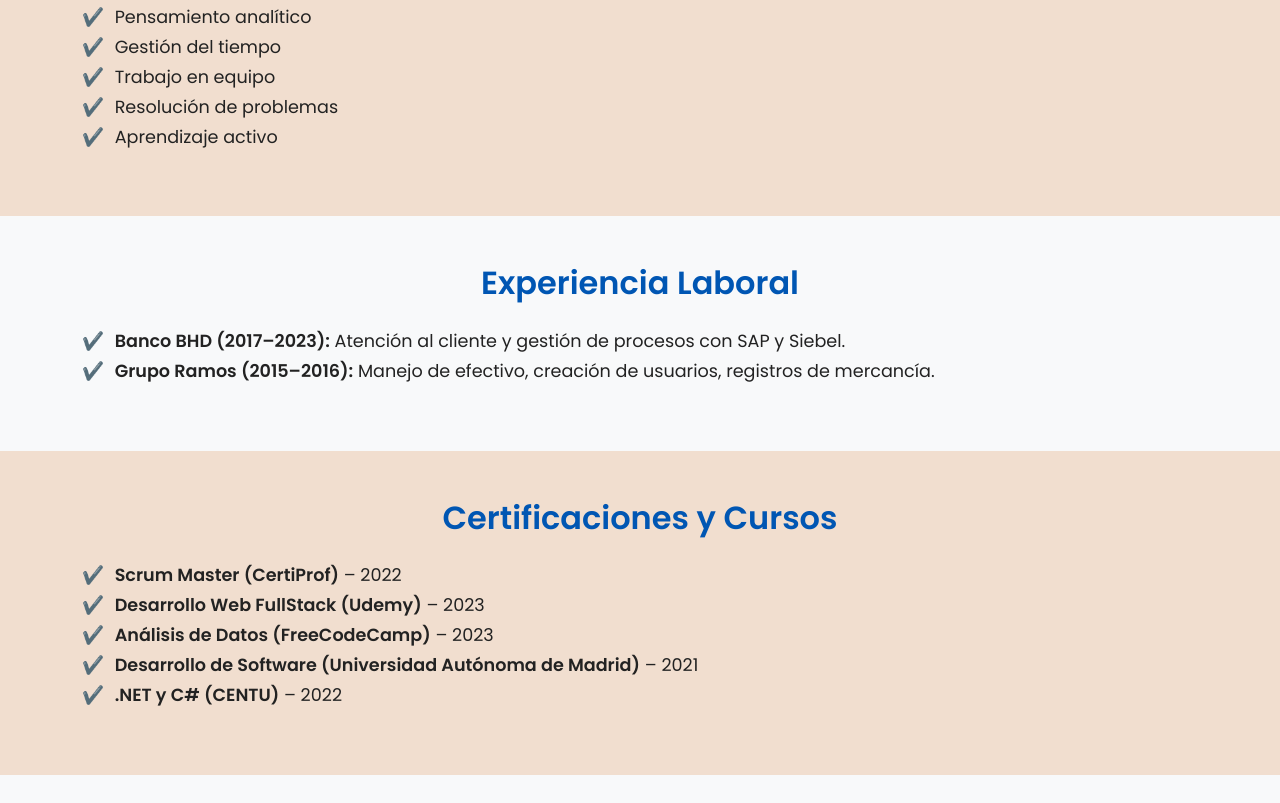
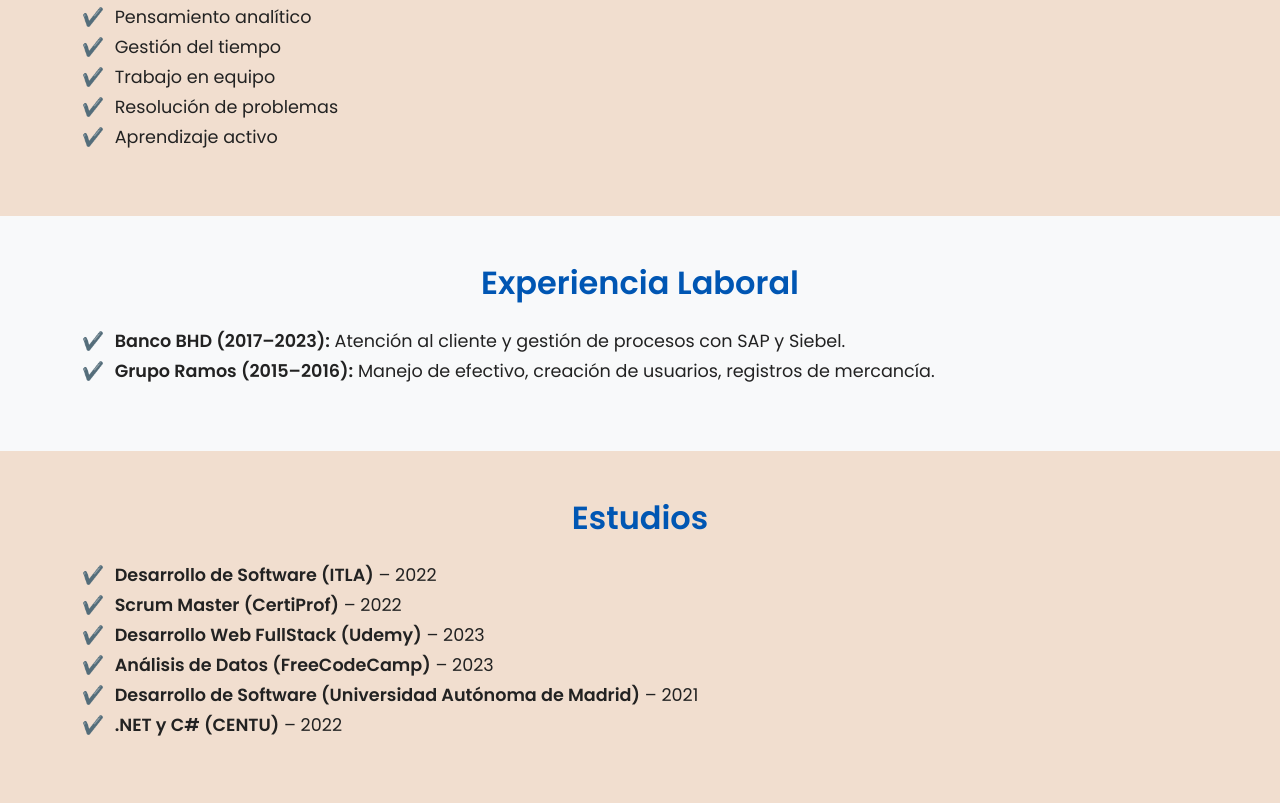
Before and after one commit to elimart12/elimart12.github.io, a plain HTML site: page index.html in a window 1280 px wide. Shown: the part 1394-2197 px from the top of the page. Drawn offline with nearby package versions, Linux system fonts and the light colour scheme.

Commit message:
mejoras 1 version de mi pagina web

```diff
--- a/index.html
+++ b/index.html
@@ -3,7 +3,7 @@
 <head>
   <meta charset="UTF-8" />
   <meta name="viewport" content="width=device-width, initial-scale=1.0"/>
-  <title>Elizabeth Marte | Desarrolladora de Software</title>
+  <title>My CV</title>
 
   <!-- Bootstrap -->
   <link rel="stylesheet" href="https://cdn.jsdelivr.net/npm/bootstrap@5.3.2/dist/css/bootstrap.min.css">
@@ -22,7 +22,7 @@
 
   <!-- HERO -->
   <div class="hero d-flex flex-column justify-content-center align-items-center">
-    <img src="profile.jpg" class="rounded-circle shadow mb-3" width="150" alt="Elizabeth Marte">
+
     <h1 class="display-4 animate__animated animate__fadeInDown">Elizabeth Marte</h1>
     <p class="lead">Tecnóloga en Desarrollo de Software | Full Stack Developer | Scrum Master</p>
     <div class="mt-3">
@@ -79,8 +79,9 @@
 
   <!-- CERTIFICACIONES Y CURSOS -->
   <section class="container py-5" id="certificaciones" data-aos="fade-up">
-    <h2 class="text-center mb-4">Certificaciones y Cursos</h2>
+    <h2 class="text-center mb-4">Estudios</h2>
     <ul>
+      <li><strong>Desarrollo de Software (ITLA)</strong> – 2022</li>
       <li><strong>Scrum Master (CertiProf)</strong> – 2022</li>
       <li><strong>Desarrollo Web FullStack (Udemy)</strong> – 2023</li>
       <li><strong>Análisis de Datos (FreeCodeCamp)</strong> – 2023</li>
```
